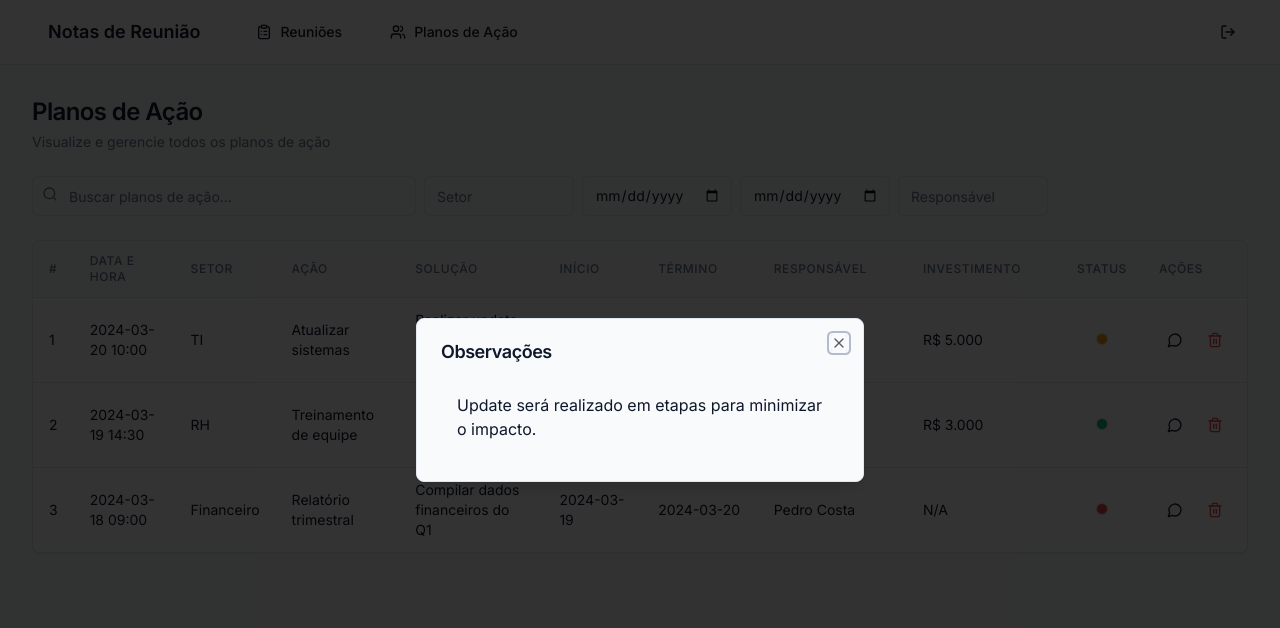
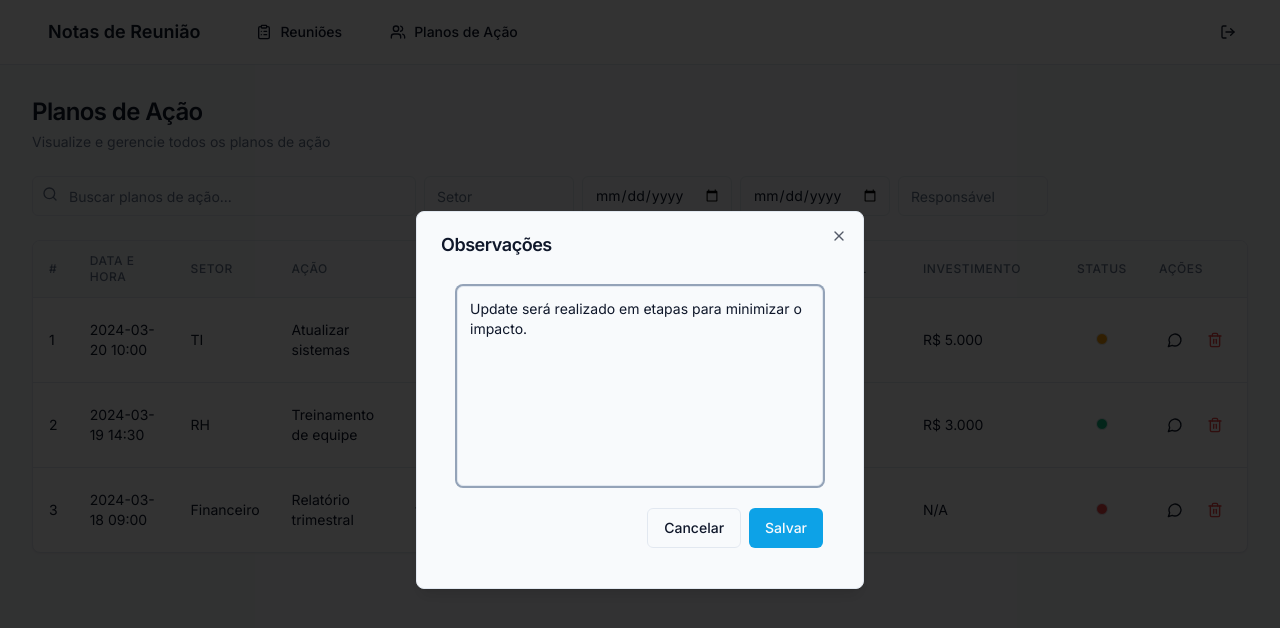
Before and after one commit to anthonydaros/meeting-notes-manager, a React (Vite) app: page / in a window 1280 px wide. Both pictures are taken after a click on the button 1174 px from the left and 340 px from the top of the page. Shown: the top 628 px of the page. Built offline with nearby package versions, Linux system fonts and the light colour scheme.

Commit message:
Enhance Notes Modal
Add a large text area field to the Observações modal.

```diff
--- a/src/components/modals/notes-modal.tsx
+++ b/src/components/modals/notes-modal.tsx
@@ -6,6 +6,8 @@ import {
   DialogTitle,
 } from "@/components/ui/dialog";
 import { ScrollArea } from "@/components/ui/scroll-area";
+import { useState, useEffect } from "react";
+import { Button } from "@/components/ui/button";
 
 interface NotesModalProps {
   isOpen: boolean;
@@ -14,6 +16,12 @@ interface NotesModalProps {
 }
 
 export function NotesModal({ isOpen, onClose, notes }: NotesModalProps) {
+  const [currentNotes, setCurrentNotes] = useState(notes || "");
+
+  useEffect(() => {
+    setCurrentNotes(notes || "");
+  }, [notes]);
+
   return (
     <Dialog open={isOpen} onOpenChange={onClose}>
       <DialogContent className="max-w-md">
@@ -21,8 +29,21 @@ export function NotesModal({ isOpen, onClose, notes }: NotesModalProps) {
           <DialogTitle>Observações</DialogTitle>
         </DialogHeader>
         <ScrollArea className="max-h-[60vh]">
-          <div className="p-4">
-            {notes || "Nenhuma observação registrada."}
+          <div className="p-4 space-y-4">
+            <textarea
+              className="w-full min-h-[200px] p-3 rounded-md border border-input bg-background text-sm resize-none focus:outline-none focus:ring-2 focus:ring-ring"
+              value={currentNotes}
+              onChange={(e) => setCurrentNotes(e.target.value)}
+              placeholder="Digite suas observações aqui..."
+            />
+            <div className="flex justify-end gap-2">
+              <Button variant="outline" onClick={onClose}>
+                Cancelar
+              </Button>
+              <Button onClick={() => onClose()}>
+                Salvar
+              </Button>
+            </div>
           </div>
         </ScrollArea>
       </DialogContent>
```
